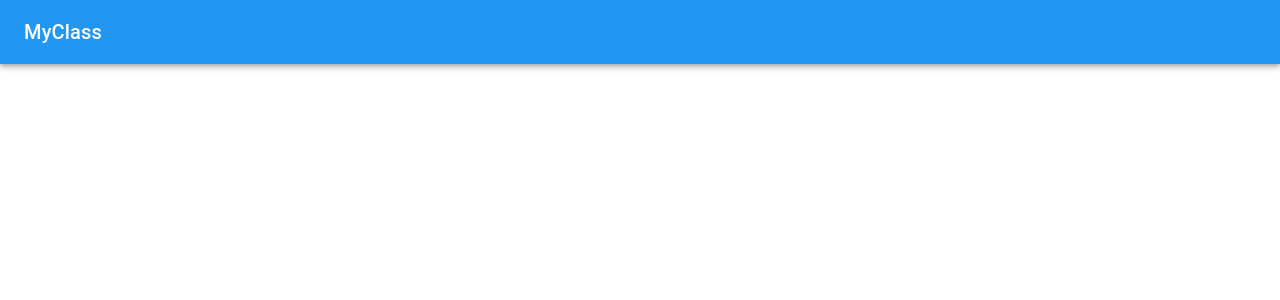
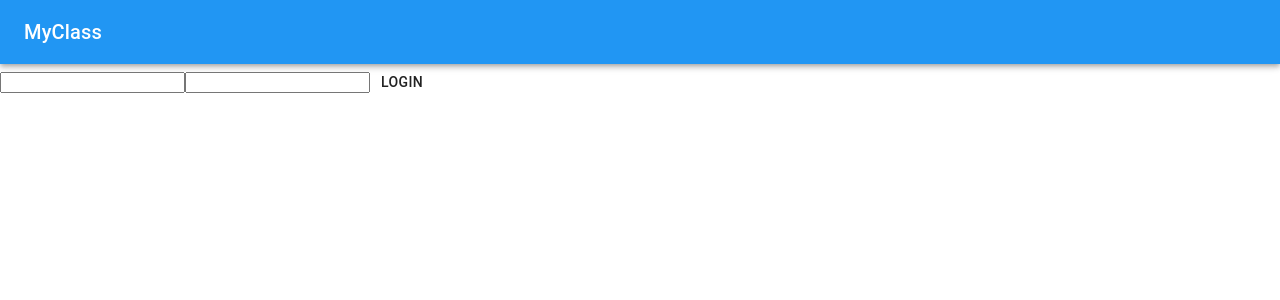
Before and after one commit to sanjay270899/devsnest-frontend, a React (Create React App) app: page / in a window 1280 px wide. Shown: the top 300 px of the page. Built offline with nearby package versions, Linux system fonts and the light colour scheme.

Commit message:
feat(login): working login UI skeleton

```diff
--- a/package.json
+++ b/package.json
@@ -12,6 +12,7 @@
     "@types/node": "^12.0.0",
     "@types/react": "^16.9.0",
     "@types/react-dom": "^16.9.0",
+    "formik": "^2.1.2",
     "react": "^16.12.0",
     "react-dom": "^16.12.0",
     "react-scripts": "3.3.0",
--- a/src/App.tsx
+++ b/src/App.tsx
@@ -1,10 +1,17 @@
 import React from 'react';
 import './App.css';
-import ClassShitApp from "./app/index";
+import AppShell from "./app/index";
+import Login from "./Login";
+import {SessionProvider} from "./session/index";
 
-const App: React.FC = () => {
+const App: React.ElementType = () => {
   return (
-  <ClassShitApp/>
+      <>
+        <AppShell/>
+        <SessionProvider>
+         <Login/>
+        </SessionProvider>
+        </>
 )};
 
 export default App;
--- /dev/null
+++ b/src/Login.tsx
@@ -0,0 +1,35 @@
+import  React from 'react';
+import  {Button, withStyles} from "@material-ui/core";
+import { Formik, Form, Field} from "formik";
+import {SessionConsumer} from "./session";
+
+const classes = {};
+
+type Props = {};
+
+const LoginForm: React.ElementType = (({login}) => (
+    <Formik initialValues={{}} validate={(values) => {
+    }
+    } onSubmit={ (values: any, actions: any) => {
+        return login(values).then((r: boolean) => {
+        }).catch((e: Error) => {
+        })
+    }}>
+        <Form>
+            <Field type="email" name="email"/>
+            <Field type="password" name="password"/>
+            <Button type={"submit"}>Login</Button>
+        </Form>
+    </Formik>
+));
+
+const  Login: React.FC = (props: Props) => {
+
+  return (
+      <SessionConsumer>
+          {(props) => (<LoginForm {...props}/>)}
+      </SessionConsumer>
+  )
+};
+
+export default withStyles(classes)(Login);
--- a/src/app/index.tsx
+++ b/src/app/index.tsx
@@ -11,7 +11,7 @@ const theme = createMuiTheme({
     }
 });
 
-const  ClassShitApp: React.FC = () => {
+const  AppShell: React.FC = () => {
     return (
         <MuiThemeProvider theme={theme}>
             <Header/>
@@ -19,4 +19,4 @@ const  ClassShitApp: React.FC = () => {
     );
 };
 
-export default ClassShitApp;
+export default AppShell;
--- /dev/null
+++ b/src/session/SessionContext.tsx
@@ -0,0 +1,10 @@
+import * as React from "react";
+import {UserCreds} from "./SessionProducer";
+
+export type SessionContextType = {
+    login?: (userCredentials: UserCreds) =>  Promise<boolean| Error>
+};
+const defaultState= {};
+const Context = React.createContext<SessionContextType>(defaultState);
+const { Provider, Consumer} = Context;
+export {Context, Provider, Consumer, defaultState};
--- /dev/null
+++ b/src/session/SessionProducer.tsx
@@ -0,0 +1,27 @@
+import React from "react";
+import {Provider } from './SessionContext';
+type Props = {
+    children: React.ElementType
+};
+
+export type UserCreds = {
+    email: string,
+    password: string
+};
+const login = (userCredentials: UserCreds): Promise<boolean| Error> => {
+        return new Promise((resolve, reject) => {
+            console.debug(userCredentials);
+            return resolve(true);
+        });
+};
+const  SessionProducer: React.ElementType = ({children}: Props) => {
+    return (
+        <Provider value={{
+            'login': login
+        }}>
+            {children}
+        </Provider>
+        );
+};
+
+export default SessionProducer;
--- /dev/null
+++ b/src/session/index.tsx
@@ -0,0 +1,3 @@
+import {Context as SessionContext, Consumer as SessionConsumer} from "./SessionContext";
+import SessionProvider from "./SessionProducer";
+export { SessionContext , SessionConsumer, SessionProvider };
```
Also changed, not shown: 1 other file (tests, documents, lock files or other folders).
